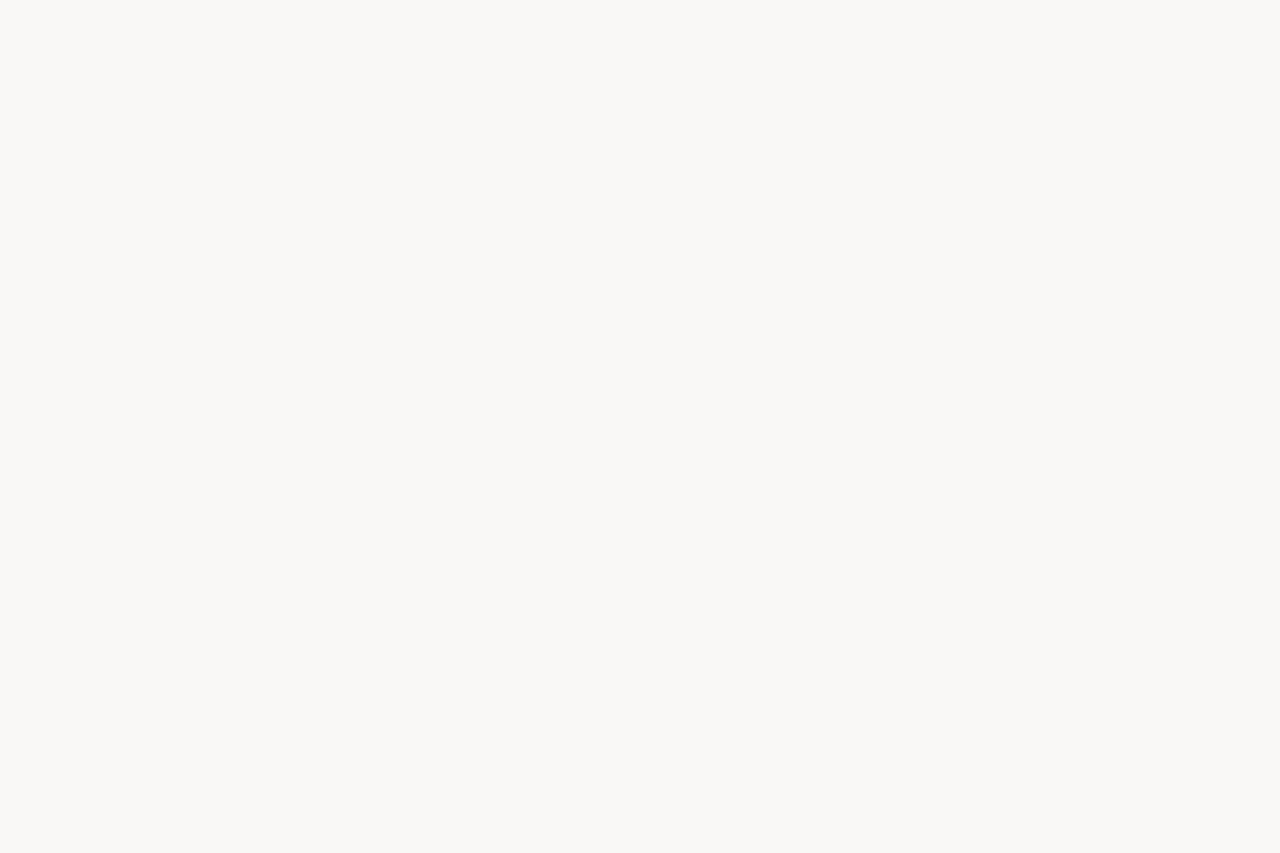
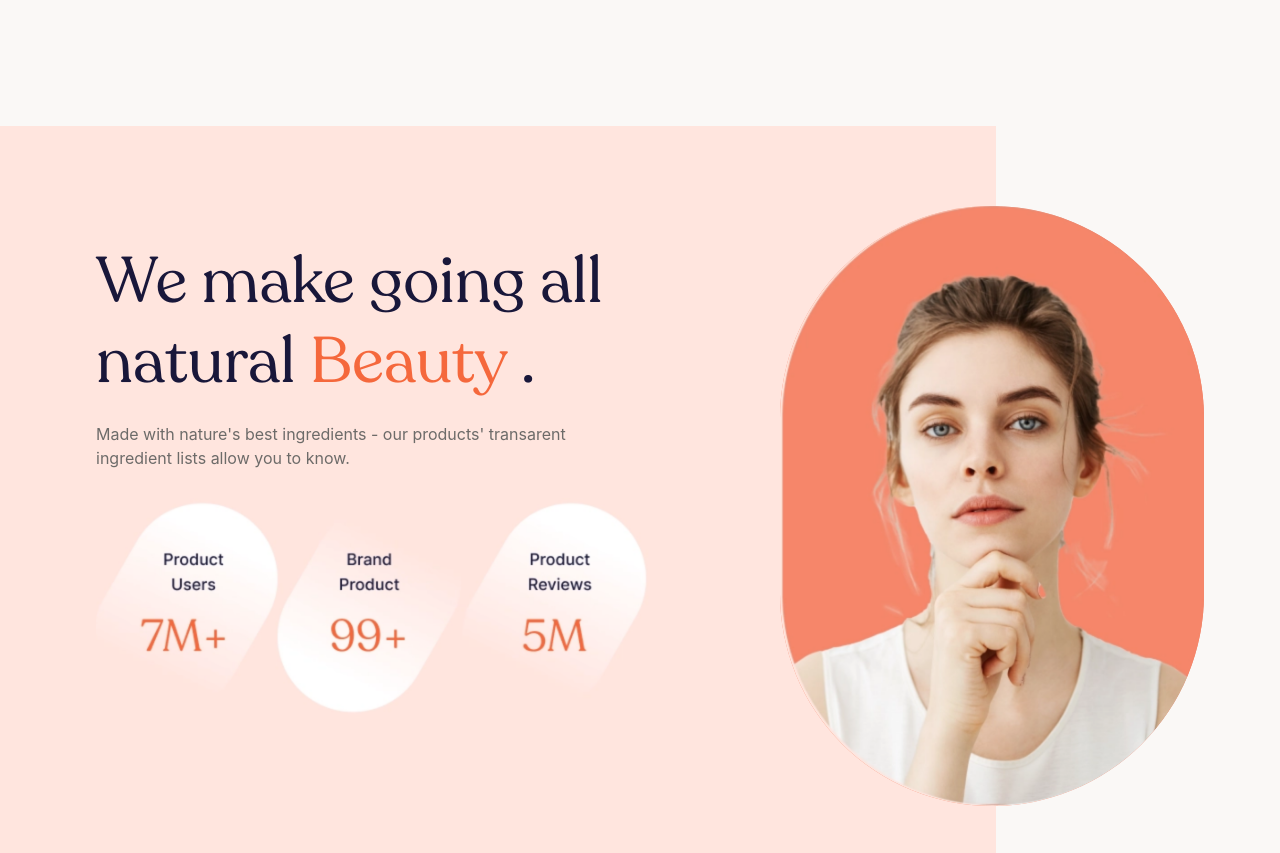
Before and after one commit to VivianObiako/Glow-beauty, a React (Create React App) app: page / in a window 1280 px wide. Shown: the part 2480-3333 px from the top of the page. Before the commit the page ends 2606 px from the top, so only its background shows below. Built offline with nearby package versions, Linux system fonts and the light colour scheme.

Commit message:
review section

```diff
--- a/src/App.js
+++ b/src/App.js
@@ -3,6 +3,7 @@ import ExploreSection from './components/ExploreSection';
 import Header from './components/Header';
 import Hero from './components/Hero';
 import ProductSection from './components/ProductSection';
+import ReviewSection from './components/ReviewSection';
 
 function App() {
   return (
@@ -11,6 +12,7 @@ function App() {
       <Hero />
       <ExploreSection />
       <ProductSection />
+      <ReviewSection />
     </div>
   );
 }
--- /dev/null
+++ b/src/components/ReviewSection.js
@@ -0,0 +1,22 @@
+import React from 'react'
+import ReviewPerson from '../images/person1.png'
+import Review from '../images/review.png'
+
+const ReviewSection = () => {
+  return (
+    <section className='max-w-[1440px] mx-auto xl:grid xl:grid-cols-9 relative'>
+        <div className='bg-light-orange xl:col-start-1 xl:col-end-8 py-[6rem] px-8 xl:px-[6rem] pb-11 md:pb-[8rem] flex flex-col items-center relative justify-center xl:items-start'>
+            <div className='bg-mid-orange w-[26.5rem] max-w-full h-[37.5rem] rounded-t-full rounded-b-full xl:absolute xl:top-[5rem] xl:right-[-13rem]'>
+                <img src={ReviewPerson} alt='skin care products' className='block object-cover w-full h-full rounded-t-full rounded-b-full'/>
+            </div>
+            <div className=' flex flex-col justify-center lg:justify-start xl:text-start mt-5 xl:block'>
+                <h2 className='text-blue text-3xl md:text-[4rem] md:font-normal font-reco xl:text-start tracking leading-tight'>We make going all<br/> natural <span className='text-orange inline'>Beauty </span>.</h2>
+                <p className='text-light-black mt-5 mb-4 md:mb-0'>Made with nature's best ingredients - our products' transarent <br/> ingredient lists allow you to know.</p>
+                <img className="mt-7 w-[35rem]" src={Review} alt="Reviews: Product users- 7M+ Brand Product- 99+ Product Reviews- 5M"/>
+            </div>
+        </div>
+    </section>
+  )
+}
+
+export default ReviewSection
--- a/tailwind.config.js
+++ b/tailwind.config.js
@@ -11,6 +11,8 @@ module.exports = {
       'white': 'fff',
       'text-white': '#f1f0f5',
       'orange': '#f5683c',
+      'mid-orange': '#f6866a',
+      'light-orange': '#ffe5de',
       'light-purple': '#f1e4ef',
     },
     extend: {
```
Also changed, not shown: src/images/person1.png (added), src/images/review.png (added).
